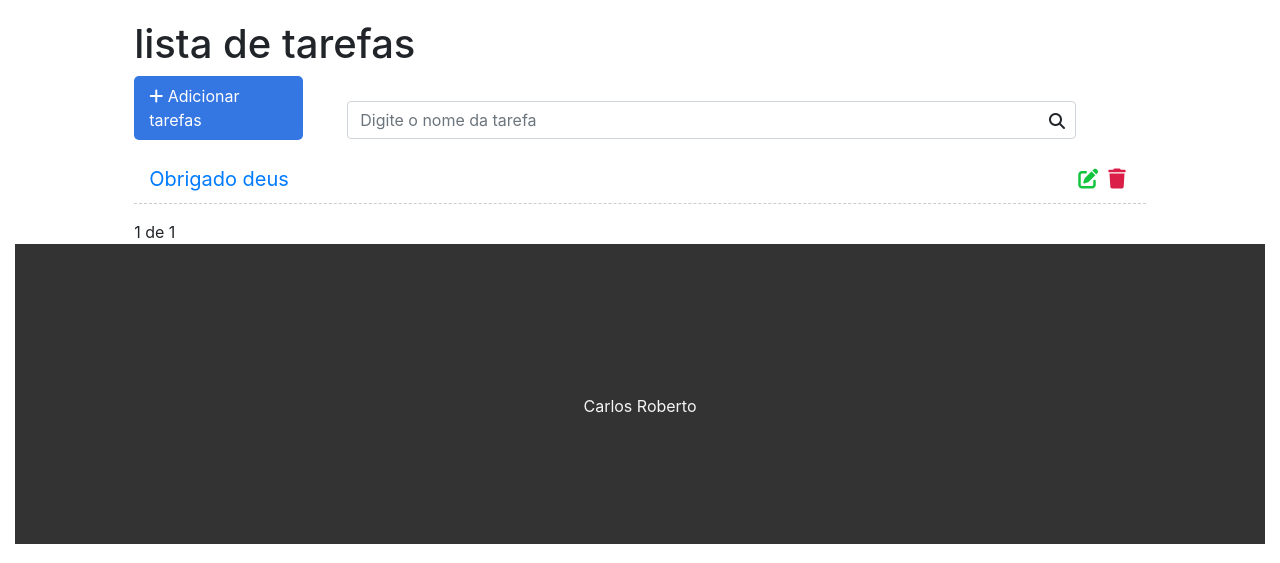
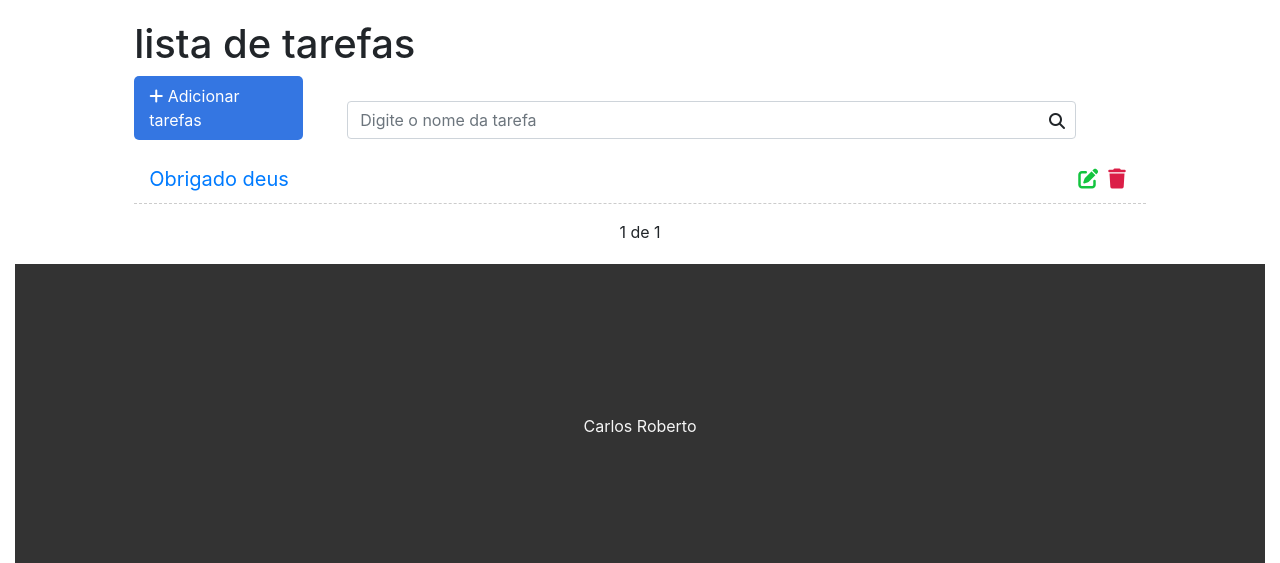
Before and after one commit to carlosrobertosalgueiro/todo-django, a Django app: page / in a window 1280 px wide. Shown: the part 57-620 px from the top of the page. Run offline with Django 4.2, Linux system fonts and the light colour scheme; data comes from the database, SQL or seed files in the repository; some libraries are stand-ins or nearby versions.

Commit message:
insert styles div pagination

```diff
--- a/task/static/css/styles.css
+++ b/task/static/css/styles.css
@@ -118,3 +118,20 @@ ul.messages {
 ul.messages li {
     list-style: none;
 }
+
+/* paginação */
+
+.pagination {
+    margin-bottom: 20px;
+}
+
+.step-links {
+    position: relative;
+    margin-left: auto;
+    margin-right: auto;
+}
+
+.step-links .current {
+    margin-left: 5px;
+    margin-right: 5px;
+}
```
